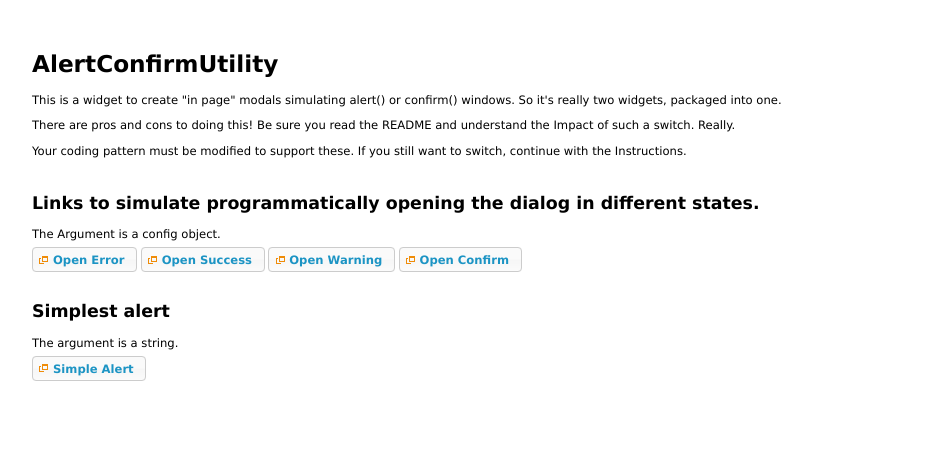
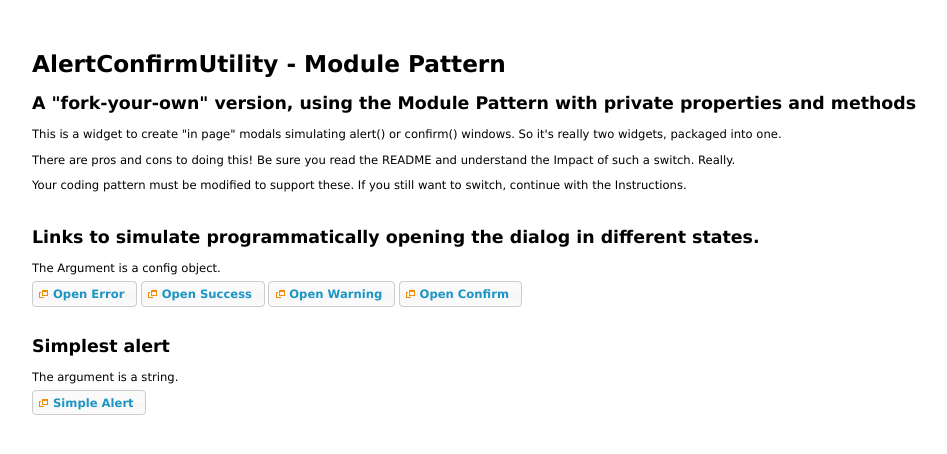
Before and after one commit to seanbischoff/acu-module-pattern, a plain HTML site: page index.html in a window 1280 px wide. Shown: the whole page, without its empty margins (18-965 px from the left). Drawn offline with Linux system fonts and the light colour scheme.

Commit message:
updated title, will rebuild using Module Pattern.

```diff
--- a/index.html
+++ b/index.html
@@ -8,7 +8,8 @@
 </head>
 <body>
 
-<H1>AlertConfirmUtility</h1>
+<H1>AlertConfirmUtility - Module Pattern</h1>
+<H2>A "fork-your-own" version, using the Module Pattern with private properties and methods</H2>
 <p>This is a widget to create "in page" modals simulating alert() or confirm() windows. So it's really two widgets, packaged into one.</p>
 
 <p>There are pros and cons to doing this! Be sure you read the README and understand the Impact of such a switch. Really.</p>
```
